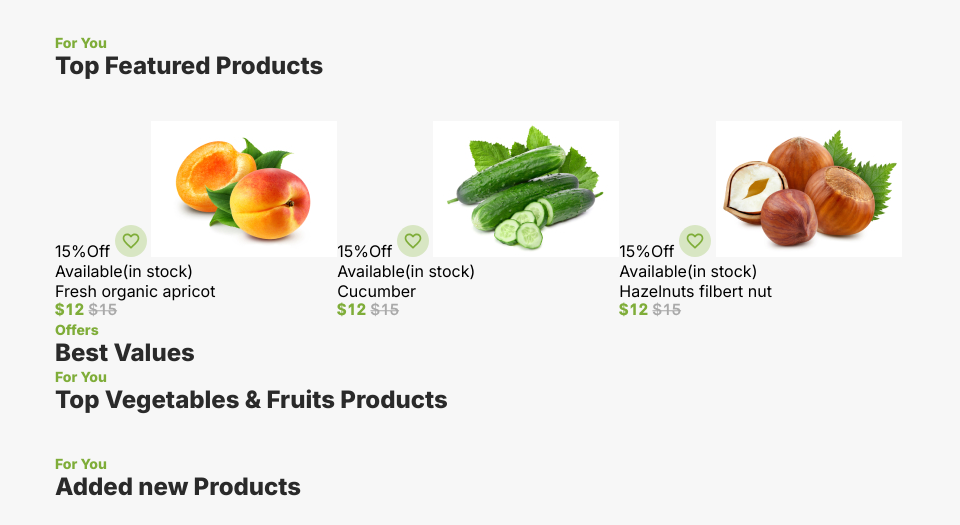
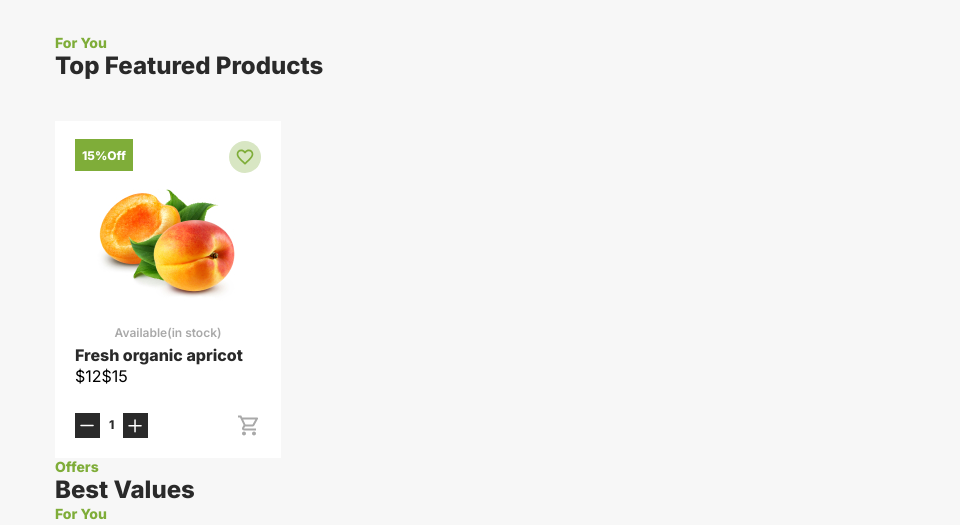
Before and after one commit to anna-kudrow/grocery-shop, a plain HTML site: page index.html in a window 1280 px wide. Shown: the part 790-1315 px from the top of the page, without its empty margins (0-960 px from the left). Drawn offline with Linux system fonts and the light colour scheme.

Commit message:
developed product card

```diff
--- a/index.html
+++ b/index.html
@@ -192,28 +192,29 @@
           <h2 class="top-featured-prod__title title">Top Featured Products</h2>
           <div class="top-featured-prod__prod-cards prod-cards">
             <div class="prod-card">
-              <span class="prod-card__discount">15%Off</span>
-              <img class="prod-card__like" src="images/main/like.svg" alt="like">
-              <img class="prod-card__picture" src="images/main/apricot.jpg" alt="apricot">
-              <p class="prod-card__availability">Available(in stock)</p>
-              <p class="prod-card__name">Fresh organic apricot</p>
-              <img class="prod-card__price" src="images/main/price.svg" alt="price">
-            </div>
-            <div class="prod-card"><span class="prod-card__discount">15%Off</span>
-              <img class="prod-card__like" src="images/main/like.svg" alt="like">
-              <img class="prod-card__picture" src="images/main/cucumber.jpg" alt="cucumber">
-              <p class="prod-card__availability">Available(in stock)</p>
-              <p class="prod-card__name">Cucumber</p>
-              <img class="prod-card__price" src="images/main/price.svg" alt="price"></div>
-            <div class="prod-card"><span class="prod-card__discount">15%Off</span>
-              <img class="prod-card__like" src="images/main/like.svg" alt="like">
-              <img class="prod-card__picture" src="images/main/hazelnut.jpg" alt="Hazelnut">
-              <p class="prod-card__availability">Available(in stock)</p>
-              <p class="prod-card__name">Hazelnuts filbert nut</p>
-              <img class="prod-card__price" src="images/main/price.svg" alt="price"></div>
-            <div class="prod-card"></div>
-            <div class="prod-card"></div>
+              <div class="prod-card__wrapper">
+                <div class="prod-card__header">
+                  <div class="header__wrapper"><span class="header__discount">15%Off</span></div>
+
+                  <img class="header__like" src="images/main/like.svg" alt="like">
+                </div>
+                <img class="prod-card__picture" src="images/main/apricot.jpg" alt="apricot">
+                <p class="prod-card__availability">Available(in stock)</p>
+                <p class="prod-card__name">Fresh organic apricot</p>
+                <div class="prod-card__price"><span class="relevant-price">$12</span><span class="previous-price">$15</span></div>
+                <div class="prod-card__buy">
+                  <div class="buy__amount"><img src="images/main/minus.svg" alt="decrease item icon">
+                  <div class="amount__wrapper"><span class="amount__number">1</span></div>
+                <img src="images/main/plus.svg" alt="insrease item icon"></div>
+
+                  <img src="images/main/gray-bascket.svg" alt="shop bascket icon">
+                </div>
+              </div>
           </div>
+
+
+
+       </div>
         </section>
         <section class="main-content__best-offers">
           <h3 class="best-offers__small-title small-title">Offers</h3>
--- a/style.css
+++ b/style.css
@@ -234,3 +234,66 @@ a {
   padding-top: 40px;
   display: flex;
 }
+
+.prod-card {
+  padding: 20px;
+  background-color: white;
+}
+
+.prod-card__header {
+  display: flex;
+  justify-content: space-between;
+}
+
+.header__discount {
+  background-color: #7fad39;
+  color: white;
+  padding: 9px 7px 8px;
+  font-size: 12px;
+  font-style: normal;
+  font-weight: 800;
+  line-height: 30px;
+}
+
+.prod-card__availability {
+  color: #a9a9a9;
+  text-align: center;
+  font-size: 12px;
+  font-style: normal;
+  font-weight: 600;
+  line-height: 22px;
+  margin-top: 9px;
+}
+
+.prod-card__name {
+  color: #2a2a2a;
+
+  font-size: 16px;
+  font-style: normal;
+  font-weight: 800;
+  line-height: 22px;
+}
+
+.prod-card__price {
+}
+
+.prod-card__buy {
+  display: flex;
+  justify-content: space-between;
+  margin-top: 27px;
+}
+
+.buy__amount {
+  display: flex;
+  gap: 9px;
+}
+
+.amount__number {
+  color: #2a2a2a;
+
+  text-align: center;
+  font-size: 12px;
+  font-style: normal;
+  font-weight: 800;
+  line-height: 22px;
+}
```
Also changed, not shown: images/main/gray-bascket.svg (added), images/main/minus.svg (added), images/main/plus.svg (added).
